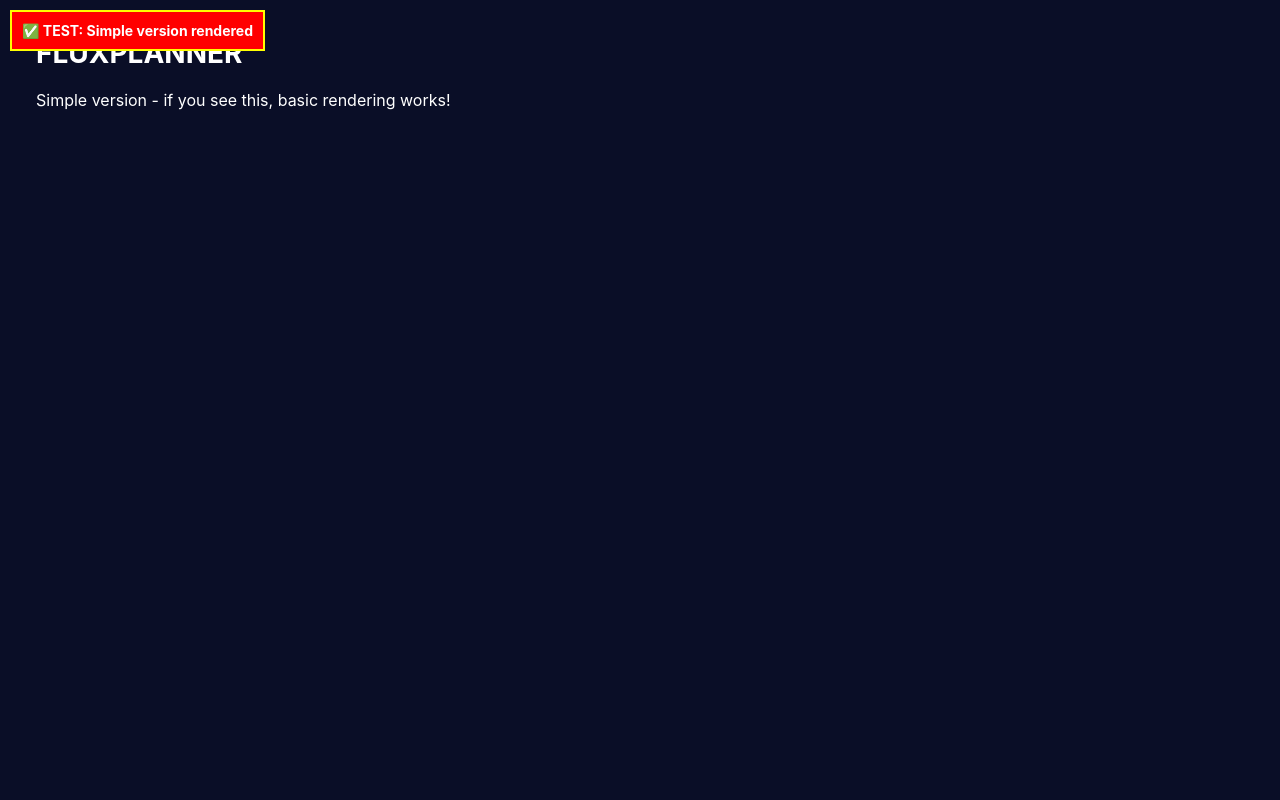
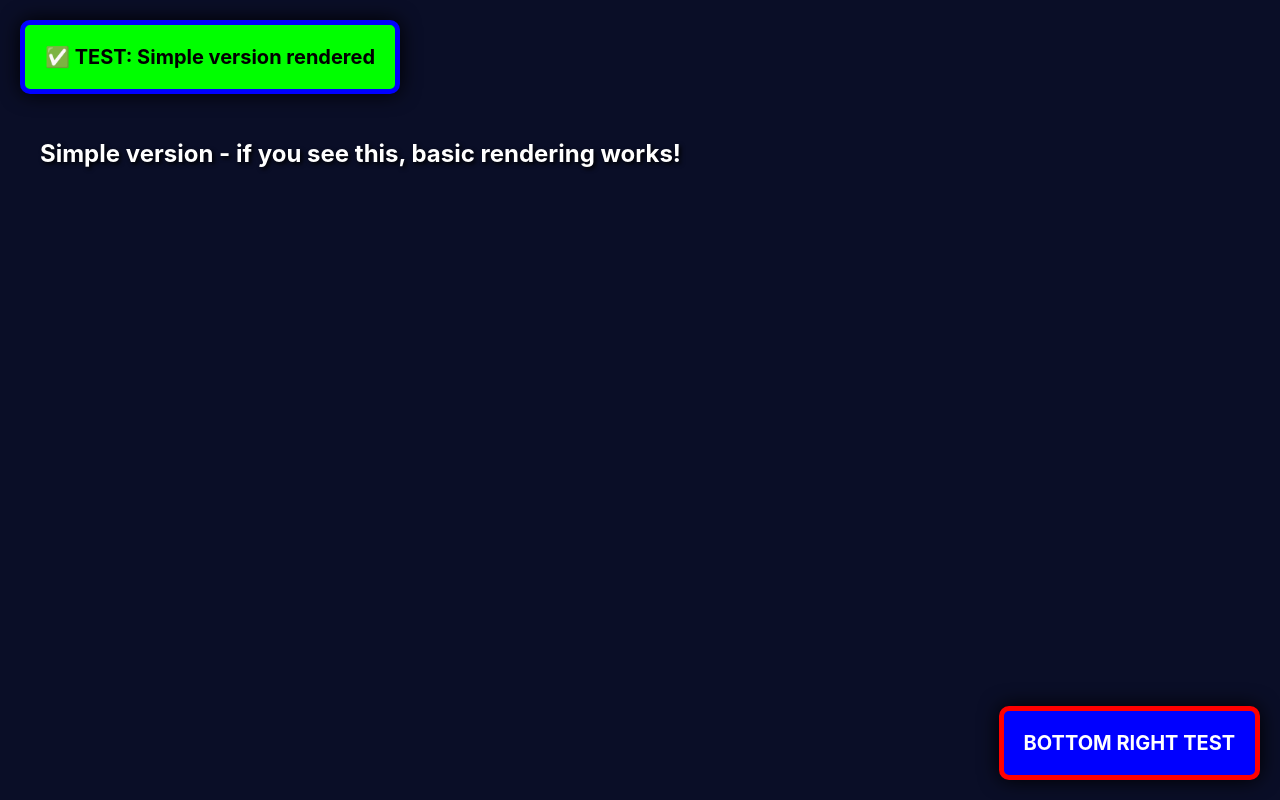
Before and after one commit to andreeviichm-star/telegram-planner-app, a React (Vite) app in the folder frontend/: page / in a window 1280 px wide. Built offline with nearby package versions, Linux system fonts and the light colour scheme; no server answers.

Commit message:
Test: Render directly without Layout, use bright colors and fixed positioning

```diff
--- a/frontend/src/App.tsx
+++ b/frontend/src/App.tsx
@@ -83,14 +83,9 @@ function App() {
   console.log('🧪 USE_SIMPLE_VERSION:', USE_SIMPLE_VERSION)
 
   if (USE_SIMPLE_VERSION) {
-    console.log('🧪 Using SIMPLE version for testing')
-    const simpleElement = <TasksPageSimple />
-    console.log('🧪 Simple element created:', simpleElement)
-    return (
-      <Layout>
-        {simpleElement}
-      </Layout>
-    )
+    console.log('🧪 Using SIMPLE version for testing - WITHOUT Layout')
+    // Test: Render directly without Layout to see if Layout is the problem
+    return <TasksPageSimple />
   }
 
   console.log('🧪 Using FULL version')
--- a/frontend/src/index.css
+++ b/frontend/src/index.css
@@ -57,11 +57,14 @@ html, body {
 #root {
   min-height: 100vh !important;
   width: 100% !important;
+  height: 100vh !important;
   background: var(--bg-primary) !important;
   display: block !important;
   position: relative !important;
   visibility: visible !important;
   opacity: 1 !important;
+  overflow: visible !important;
+  z-index: 1 !important;
 }
 
 /* Liquid Glass Effect */
--- a/frontend/src/pages/TasksPageSimple.tsx
+++ b/frontend/src/pages/TasksPageSimple.tsx
@@ -59,34 +59,79 @@ export default function TasksPageSimple() {
     <div
       className="tasks-page"
       style={{
-        padding: '20px',
-        color: 'white',
-        background: '#0a0e27',
+        position: 'fixed',
+        top: 0,
+        left: 0,
+        right: 0,
+        bottom: 0,
+        padding: '40px',
+        color: '#FFFFFF',
+        background: '#FF0000', // RED background to see if it renders
         minHeight: '100vh',
-        width: '100%',
+        width: '100vw',
+        height: '100vh',
         display: 'block',
         visibility: 'visible',
         opacity: 1,
+        zIndex: 999999,
+        overflow: 'auto',
+        boxSizing: 'border-box',
       }}
     >
-      <h1 style={{ color: 'white', fontSize: '28px', marginBottom: '20px' }}>FLUXPLANNER</h1>
-      <p style={{ color: 'white', fontSize: '16px' }}>Simple version - if you see this, basic rendering works!</p>
+      <h1 style={{
+        color: '#FFFFFF',
+        fontSize: '48px',
+        marginBottom: '40px',
+        fontWeight: 'bold',
+        textShadow: '2px 2px 4px #000000',
+      }}>
+        FLUXPLANNER
+      </h1>
+      <p style={{
+        color: '#FFFFFF',
+        fontSize: '24px',
+        fontWeight: 'bold',
+        textShadow: '2px 2px 4px #000000',
+      }}>
+        Simple version - if you see this, basic rendering works!
+      </p>
       <div style={{
         position: 'fixed',
-        top: '10px',
-        left: '10px',
-        background: 'red',
-        color: 'white',
-        padding: '10px',
-        zIndex: 99999,
-        fontSize: '14px',
+        top: '20px',
+        left: '20px',
+        background: '#00FF00', // GREEN background
+        color: '#000000',
+        padding: '20px',
+        zIndex: 9999999,
+        fontSize: '20px',
         fontWeight: 'bold',
-        border: '2px solid yellow',
+        border: '5px solid #0000FF',
         display: 'block',
         visibility: 'visible',
         opacity: 1,
+        borderRadius: '10px',
+        boxShadow: '0 0 20px #000000',
       }}>
         ✅ TEST: Simple version rendered
+      </div>
+      <div style={{
+        position: 'fixed',
+        bottom: '20px',
+        right: '20px',
+        background: '#0000FF', // BLUE background
+        color: '#FFFFFF',
+        padding: '20px',
+        zIndex: 9999999,
+        fontSize: '20px',
+        fontWeight: 'bold',
+        border: '5px solid #FF0000',
+        display: 'block',
+        visibility: 'visible',
+        opacity: 1,
+        borderRadius: '10px',
+        boxShadow: '0 0 20px #000000',
+      }}>
+        BOTTOM RIGHT TEST
       </div>
     </div>
   )
```
